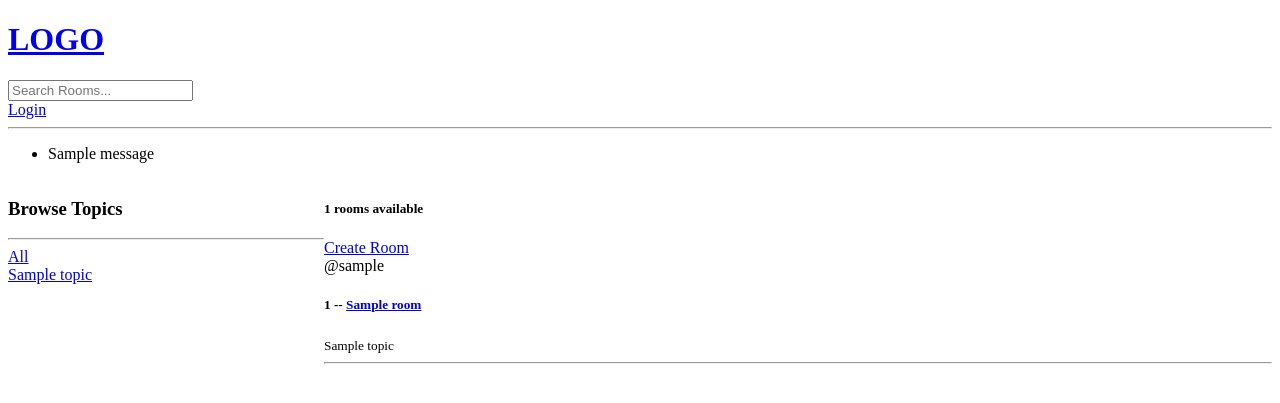
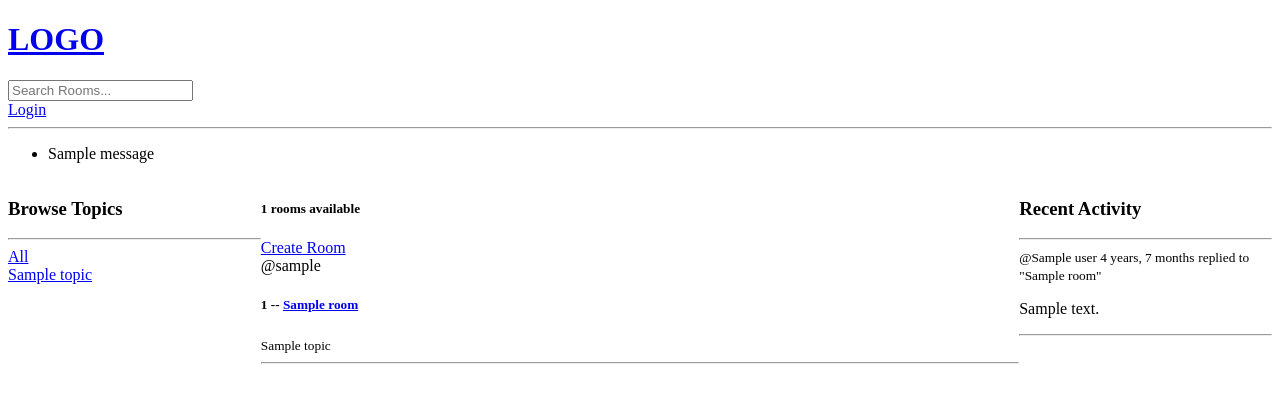
Before and after one commit to ygebre1/study-hive, a Django app: template base/templates/base/home.html in a window 1280 px wide. Shown: the top 403 px of the page. Run offline with Django 3.2, Linux system fonts and the light colour scheme; the template is opened without the code that fills it: most values are stand-ins (such as "Sample title", 1, 10 or a date in 2020); one stand-in notice (Sample message) is shown.

Commit message:
Added the structure of activity feed and ability for user to delete their own comment

```diff
--- a/base/models.py
+++ b/base/models.py
@@ -32,5 +32,8 @@ class Message(models.Model):
     updated = models.DateTimeField(auto_now=True)
     created = models.DateTimeField(auto_now_add=True)
 
+    class Meta:
+        ordering = ['-updated', '-created']
+
     def __str__(self) -> str:
         return self.body[0:50]
--- a/base/templates/base/home.html
+++ b/base/templates/base/home.html
@@ -4,7 +4,7 @@
 <style>
     .home-container{
         display: grid;
-        grid-template-columns: 1fr 3fr;
+        grid-template-columns: 1fr 3fr 1fr;
     }
 </style>
 
@@ -45,6 +45,24 @@
 
     </div>
 
+    <div>
+        <h3>Recent Activity</h3>
+        <hr>
+        {% for message in room_messages%}
+        <div>
+            <small>@{{message.user}} {{message.created|timesince}}</small>
+            <small>replied to "{{message.room}}"</small>
+
+            <p>{{message}}</p>
+            {% if request.user == message.user %}
+            <a href="{% url 'delete-message' message.id %}">Delete</a>
+            {% endif %}
+            <hr>
+        </div>
+
+        {% endfor %}
+    </div>
+
 </div>
 
 
--- a/base/views.py
+++ b/base/views.py
@@ -70,12 +70,14 @@ def home(request):
         )
     topics = Topic.objects.all()
     room_count = rooms.count()
-    context = {'rooms':rooms,'topics':topics, 'room_count': room_count}
+    room_messages = Message.objects.all()
+
+    context = {'rooms':rooms,'topics':topics, 'room_count': room_count, 'room_messages': room_messages}
     return render(request, 'base/home.html', context)
 
 def room(request, pk):
     room = Room.objects.get(id=pk)
-    room_messages = room.message_set.all().order_by('-created')
+    room_messages = room.message_set.all()
     participants = room.participants.all()
 
     if request.method == 'POST':
```
